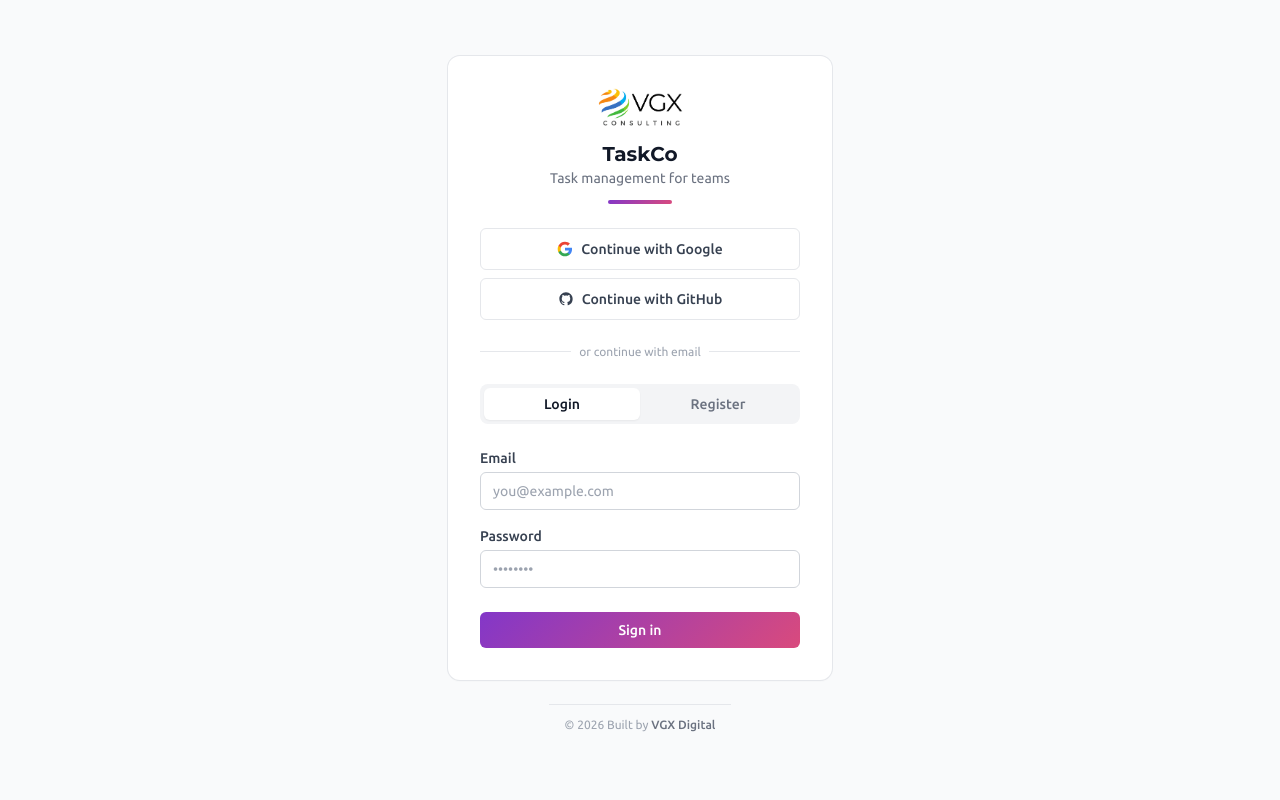
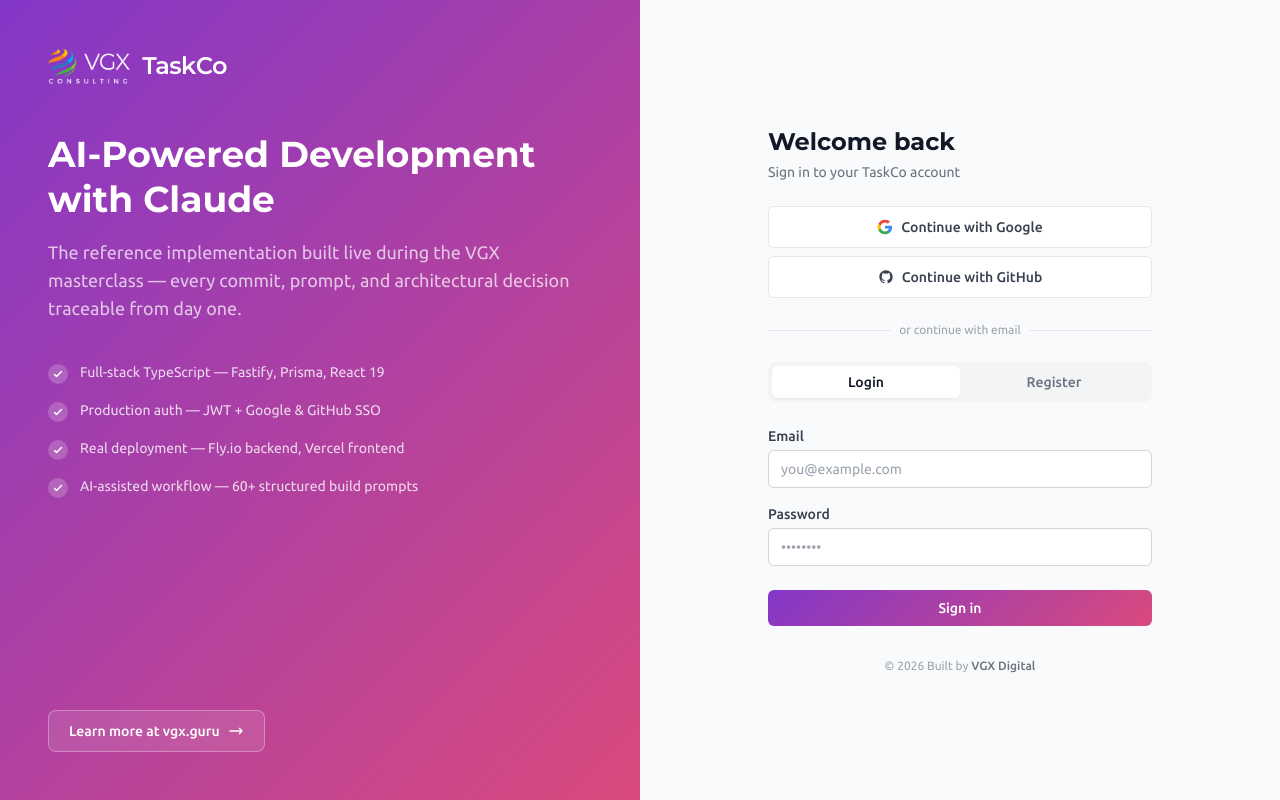
Before and after one commit to VGXDigital/VGXTaskCo, a React (Vite) app in the folder web/: page / in a window 1280 px wide. Built offline with nearby package versions, Linux system fonts and the light colour scheme; no server answers.

Commit message:
feat: login page split layout with masterclass promo, responsive, footer fixed

```diff
--- a/web/src/components/layout/AppShell.tsx
+++ b/web/src/components/layout/AppShell.tsx
@@ -238,7 +238,9 @@
               </div>
             </nav>
 
-            <VGXFooter />
+            <div className="border-t border-gray-200 px-4 py-3 dark:border-gray-800">
+              <VGXFooter />
+            </div>
           </motion.aside>
         )}
       </AnimatePresence>
--- a/web/src/components/layout/VGXFooter.tsx
+++ b/web/src/components/layout/VGXFooter.tsx
@@ -17,7 +17,6 @@
   })
 
   return (
-    <div className="border-t border-gray-200 px-4 py-3 dark:border-gray-800">
     <p className="text-xs text-gray-400 dark:text-gray-500">
       © 2026 Built by{' '}
       <a
@@ -30,6 +29,5 @@
       </a>
       {data?.version && <> • v{data.version}</>}
     </p>
-    </div>
   )
 }
--- a/web/src/pages/LoginPage.tsx
+++ b/web/src/pages/LoginPage.tsx
@@ -77,24 +77,75 @@
   }
 
   return (
-    <div className="flex min-h-screen flex-col items-center justify-center bg-gray-50 p-4 dark:bg-gray-950">
-      <div className="w-full max-w-sm rounded-xl bg-white p-8 shadow-sm ring-1 ring-gray-200 dark:bg-gray-900 dark:ring-gray-800">
+    <div className="flex min-h-screen flex-col bg-gray-50 dark:bg-gray-950 lg:flex-row">
 
-        {/* Brand */}
-        <div className="mb-6 flex flex-col items-center gap-3">
+      {/* Left panel — masterclass promo, hidden on mobile */}
+      <div className="hidden lg:flex lg:w-1/2 lg:flex-col lg:justify-between bg-vgx-gradient p-12 text-white">
+        <div>
+          <div className="flex items-center gap-3 mb-12">
+            <img src="/vgx-dark.webp" alt="VGX" className="h-9 w-auto object-contain" />
+            <span className="font-display text-2xl font-semibold tracking-tight">TaskCo</span>
+          </div>
+
+          <h2 className="font-display text-4xl font-bold leading-tight mb-4">
+            AI-Powered Development<br />with Claude
+          </h2>
+          <p className="text-white/70 text-lg mb-10">
+            The reference implementation built live during the VGX masterclass — every commit, prompt, and architectural decision traceable from day one.
+          </p>
+
+          <ul className="space-y-4">
+            {[
+              'Full-stack TypeScript — Fastify, Prisma, React 19',
+              'Production auth — JWT + Google & GitHub SSO',
+              'Real deployment — Fly.io backend, Vercel frontend',
+              'AI-assisted workflow — 60+ structured build prompts',
+            ].map((item) => (
+              <li key={item} className="flex items-start gap-3">
+                <span className="mt-0.5 flex h-5 w-5 shrink-0 items-center justify-center rounded-full bg-white/20">
+                  <svg className="h-3 w-3" fill="none" stroke="currentColor" strokeWidth={3} viewBox="0 0 24 24">
+                    <path strokeLinecap="round" strokeLinejoin="round" d="M5 13l4 4L19 7" />
+                  </svg>
+                </span>
+                <span className="text-white/80 text-sm">{item}</span>
+              </li>
+            ))}
+          </ul>
+        </div>
+
+        <div>
+          <a
+            href="https://vgx.guru"
+            target="_blank"
+            rel="noopener noreferrer"
+            className="inline-flex items-center gap-2 rounded-lg border border-white/30 bg-white/10 px-5 py-2.5 text-sm font-medium text-white transition-colors hover:bg-white/20"
+          >
+            Learn more at vgx.guru
+            <svg className="h-4 w-4" fill="none" stroke="currentColor" strokeWidth={2} viewBox="0 0 24 24">
+              <path strokeLinecap="round" strokeLinejoin="round" d="M17 8l4 4m0 0l-4 4m4-4H3" />
+            </svg>
+          </a>
+        </div>
+      </div>
+
+      {/* Right panel — login form */}
+      <div className="flex flex-1 flex-col items-center justify-center p-6 lg:p-12">
+
+        {/* Mobile-only logo */}
+        <div className="mb-8 flex flex-col items-center gap-3 lg:hidden">
           <img
             src={darkMode ? '/vgx-dark.webp' : '/vgx-light.webp'}
             alt="VGX"
             className="h-10 w-auto object-contain"
           />
-          <div className="text-center">
-            <h1 className="font-display text-xl font-bold text-gray-900 dark:text-gray-100">
-              TaskCo
-            </h1>
-            <p className="text-sm text-gray-500 dark:text-gray-400">Task management for teams</p>
+          <h1 className="font-display text-xl font-bold text-gray-900 dark:text-gray-100">TaskCo</h1>
+          <div className="h-1 w-16 rounded-full bg-vgx-gradient" />
         </div>
-          {/* VGX gradient accent line */}
-          <div className="h-1 w-16 rounded-full vgx-gradient" />
+
+        <div className="w-full max-w-sm">
+          <div className="mb-6 hidden lg:block">
+            <h1 className="font-display text-2xl font-bold text-gray-900 dark:text-gray-100">Welcome back</h1>
+            <p className="mt-1 text-sm text-gray-500 dark:text-gray-400">Sign in to your TaskCo account</p>
           </div>
 
           {/* SSO buttons */}
@@ -129,7 +180,7 @@
               <div className="w-full border-t border-gray-200 dark:border-gray-700" />
             </div>
             <div className="relative flex justify-center text-xs">
-            <span className="bg-white px-2 text-gray-400 dark:bg-gray-900 dark:text-gray-500">or continue with email</span>
+              <span className="bg-gray-50 px-2 text-gray-400 dark:bg-gray-950 dark:text-gray-500">or continue with email</span>
             </div>
           </div>
 
@@ -199,7 +250,7 @@
                 label="Password"
                 type="password"
                 autoComplete="new-password"
-              placeholder="Min 12 characters"
+                placeholder="Min 6 characters"
                 error={registerForm.formState.errors.password?.message}
                 {...registerForm.register('password')}
               />
@@ -216,10 +267,11 @@
               </Button>
             </form>
           )}
+
+          <div className="mt-8 text-center">
+            <VGXFooter />
           </div>
-
-      <div className="mt-6">
-        <VGXFooter />
+        </div>
       </div>
     </div>
   )
```
Lines whose indentation alone changed are shown as unchanged.
